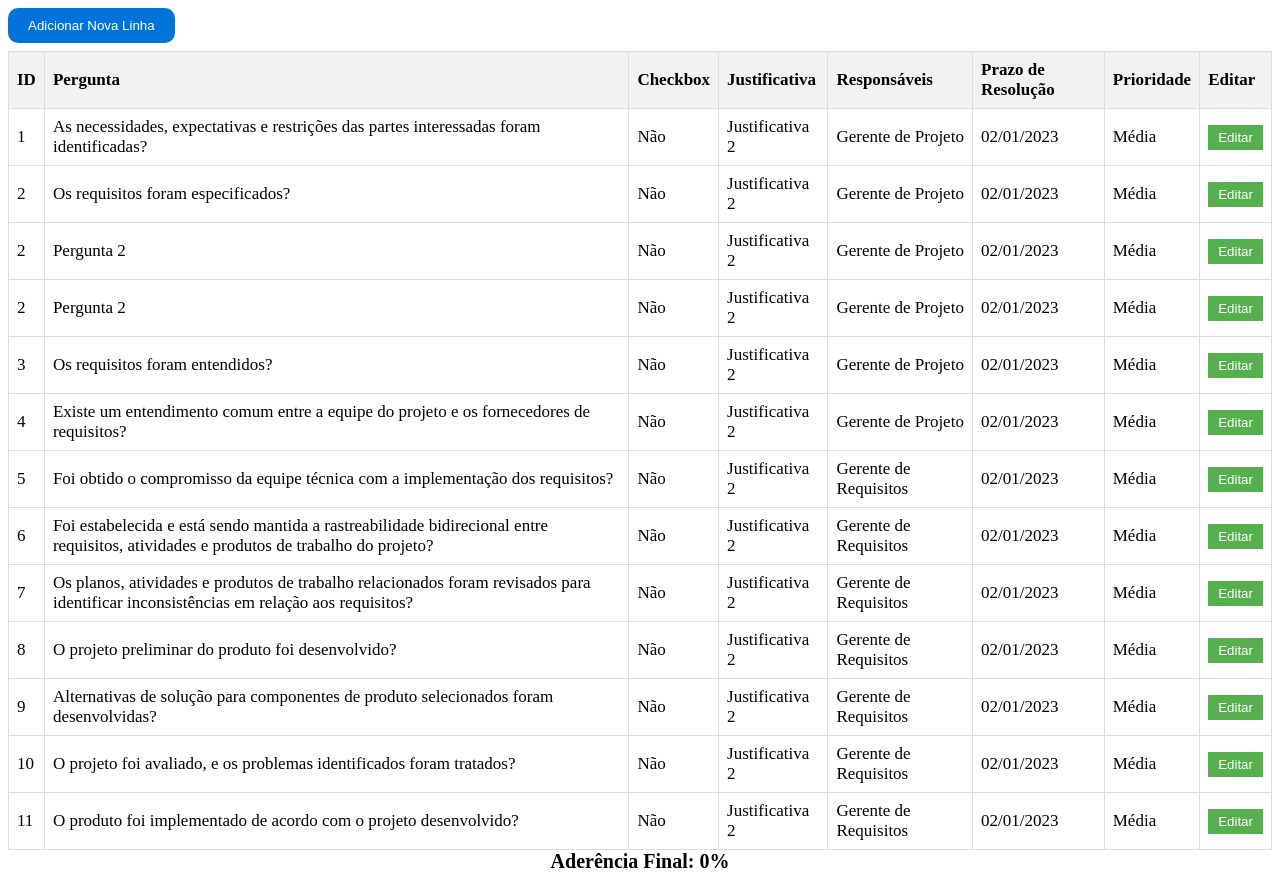
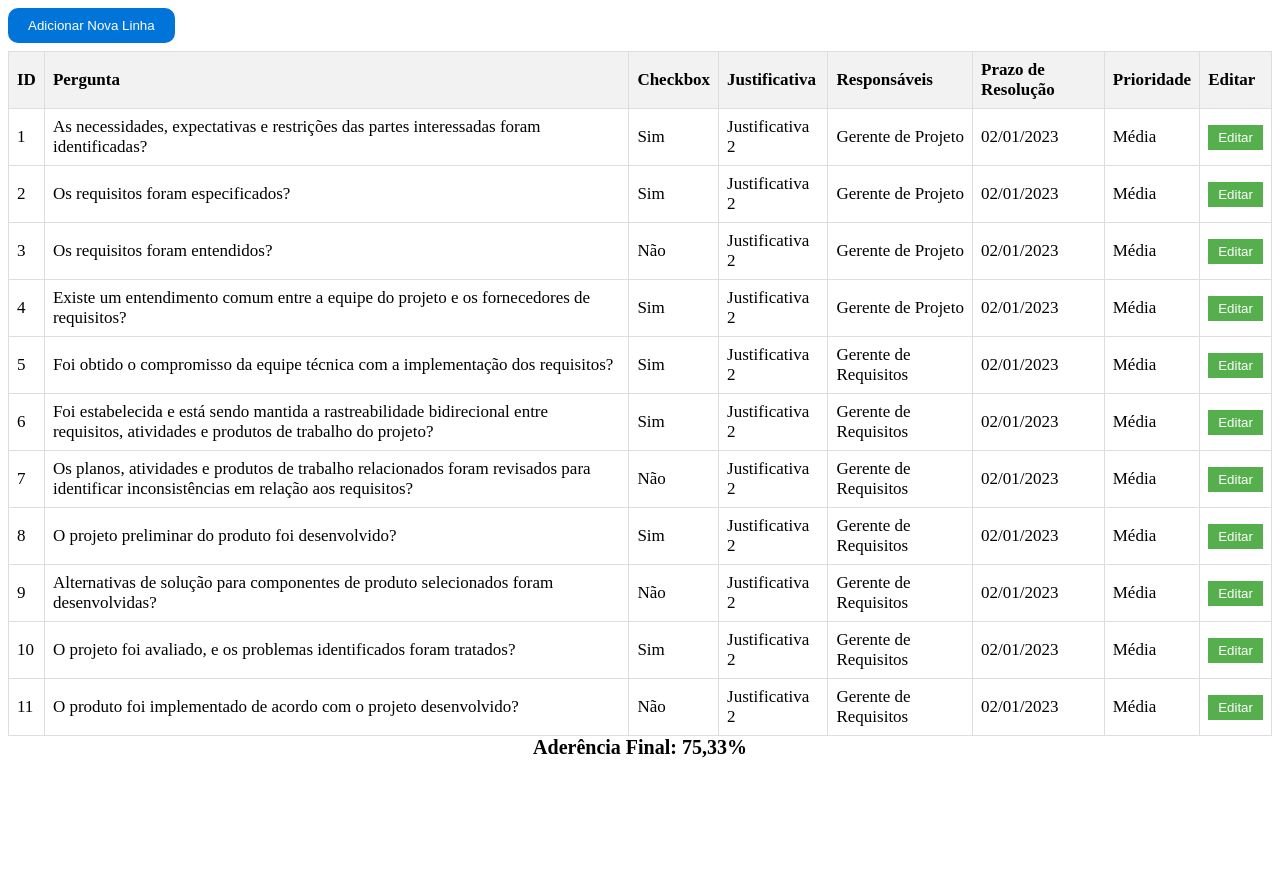
Before and after one commit to Cyrilzak02/TDE-Regina, a plain HTML site: page index.html in a window 1280 px wide. After the commit the page ends 800 px from the top, so only its background shows below. Drawn offline with Linux system fonts and the light colour scheme.

Commit message:
Commit Final

```diff
--- a/index.html
+++ b/index.html
@@ -162,13 +162,13 @@
           As necessidades, expectativas e restrições das partes interessadas
           foram identificadas?
         </td>
-        <td>Não</td>
+        <td>Sim</td>
         <td>Justificativa 2</td>
         <td>Gerente de Projeto</td>
         <td>02/01/2023</td>
         <td>Média</td>
         <td>
-          <button class="botao-editar" onclick="abrirModalEdicao(1)">
+          <button class="botao-editar" onclick="abrirModalEdicao(-1)">
             Editar
           </button>
         </td>
@@ -177,43 +177,13 @@
       <tr>
         <td>2</td>
         <td>Os requisitos foram especificados?</td>
-        <td>Não</td>
+        <td>Sim</td>
         <td>Justificativa 2</td>
         <td>Gerente de Projeto</td>
         <td>02/01/2023</td>
         <td>Média</td>
         <td>
-          <button class="botao-editar" onclick="abrirModalEdicao(1)">
-            Editar
-          </button>
-        </td>
-      </tr>
-
-      <tr>
-        <td>2</td>
-        <td>Pergunta 2</td>
-        <td>Não</td>
-        <td>Justificativa 2</td>
-        <td>Gerente de Projeto</td>
-        <td>02/01/2023</td>
-        <td>Média</td>
-        <td>
-          <button class="botao-editar" onclick="abrirModalEdicao(1)">
-            Editar
-          </button>
-        </td>
-      </tr>
-
-      <tr>
-        <td>2</td>
-        <td>Pergunta 2</td>
-        <td>Não</td>
-        <td>Justificativa 2</td>
-        <td>Gerente de Projeto</td>
-        <td>02/01/2023</td>
-        <td>Média</td>
-        <td>
-          <button class="botao-editar" onclick="abrirModalEdicao(1)">
+          <button class="botao-editar" onclick="abrirModalEdicao(0)">
             Editar
           </button>
         </td>
@@ -240,13 +210,13 @@
           Existe um entendimento comum entre a equipe do projeto e os
           fornecedores de requisitos?
         </td>
-        <td>Não</td>
+        <td>Sim</td>
         <td>Justificativa 2</td>
         <td>Gerente de Projeto</td>
         <td>02/01/2023</td>
         <td>Média</td>
         <td>
-          <button class="botao-editar" onclick="abrirModalEdicao(1)">
+          <button class="botao-editar" onclick="abrirModalEdicao(2)">
             Editar
           </button>
         </td>
@@ -258,13 +228,13 @@
           Foi obtido o compromisso da equipe técnica com a implementação dos
           requisitos?
         </td>
-        <td>Não</td>
+        <td>Sim</td>
         <td>Justificativa 2</td>
         <td>Gerente de Requisitos</td>
         <td>02/01/2023</td>
         <td>Média</td>
         <td>
-          <button class="botao-editar" onclick="abrirModalEdicao(1)">
+          <button class="botao-editar" onclick="abrirModalEdicao(3)">
             Editar
           </button>
         </td>
@@ -275,13 +245,13 @@
           Foi estabelecida e está sendo mantida a rastreabilidade bidirecional
           entre requisitos, atividades e produtos de trabalho do projeto?
         </td>
-        <td>Não</td>
+        <td>Sim</td>
         <td>Justificativa 2</td>
         <td>Gerente de Requisitos</td>
         <td>02/01/2023</td>
         <td>Média</td>
         <td>
-          <button class="botao-editar" onclick="abrirModalEdicao(1)">
+          <button class="botao-editar" onclick="abrirModalEdicao(4)">
             Editar
           </button>
         </td>
@@ -298,7 +268,7 @@
         <td>02/01/2023</td>
         <td>Média</td>
         <td>
-          <button class="botao-editar" onclick="abrirModalEdicao(1)">
+          <button class="botao-editar" onclick="abrirModalEdicao(5)">
             Editar
           </button>
         </td>
@@ -306,13 +276,13 @@
       <tr>
         <td>8</td>
         <td>O projeto preliminar do produto foi desenvolvido?</td>
-        <td>Não</td>
+        <td>Sim</td>
         <td>Justificativa 2</td>
         <td>Gerente de Requisitos</td>
         <td>02/01/2023</td>
         <td>Média</td>
         <td>
-          <button class="botao-editar" onclick="abrirModalEdicao(1)">
+          <button class="botao-editar" onclick="abrirModalEdicao(6)">
             Editar
           </button>
         </td>
@@ -329,7 +299,7 @@
         <td>02/01/2023</td>
         <td>Média</td>
         <td>
-          <button class="botao-editar" onclick="abrirModalEdicao(1)">
+          <button class="botao-editar" onclick="abrirModalEdicao(7)">
             Editar
           </button>
         </td>
@@ -339,13 +309,13 @@
         <td>
           O projeto foi avaliado, e os problemas identificados foram tratados?
         </td>
-        <td>Não</td>
+        <td>Sim</td>
         <td>Justificativa 2</td>
         <td>Gerente de Requisitos</td>
         <td>02/01/2023</td>
         <td>Média</td>
         <td>
-          <button class="botao-editar" onclick="abrirModalEdicao(1)">
+          <button class="botao-editar" onclick="abrirModalEdicao(8)">
             Editar
           </button>
         </td>
@@ -361,7 +331,7 @@
         <td>02/01/2023</td>
         <td>Média</td>
         <td>
-          <button class="botao-editar" onclick="abrirModalEdicao(1)">
+          <button class="botao-editar" onclick="abrirModalEdicao(9)">
             Editar
           </button>
         </td>
@@ -483,7 +453,7 @@
     </div>
 
     <div class="aderencia-final">
-      Aderência Final: <span id="percentagemAderencia">0%</span>
+      Aderência Final: <span id="percentagemAderencia">75,33%</span>
     </div>
 
     <script>
```
